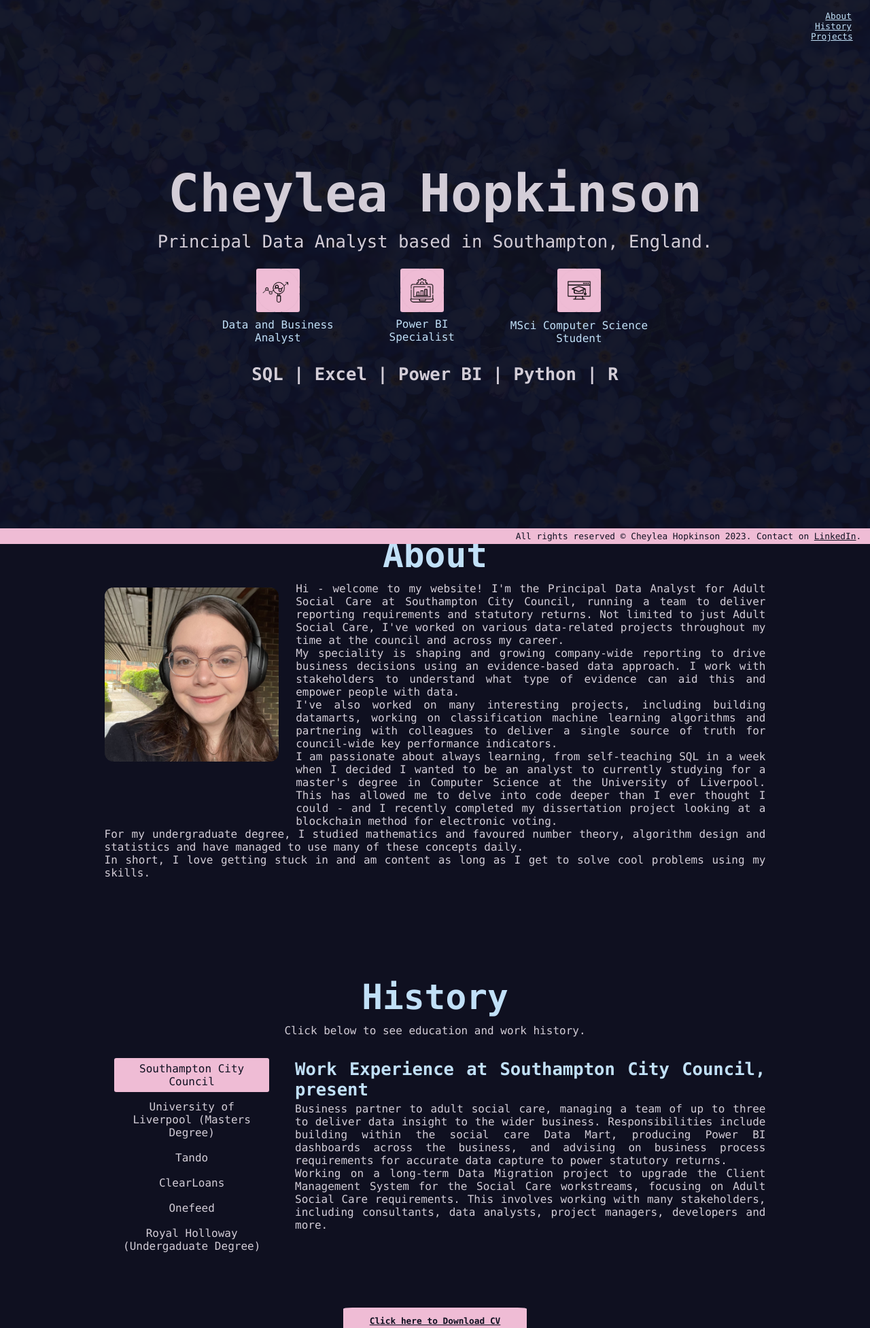
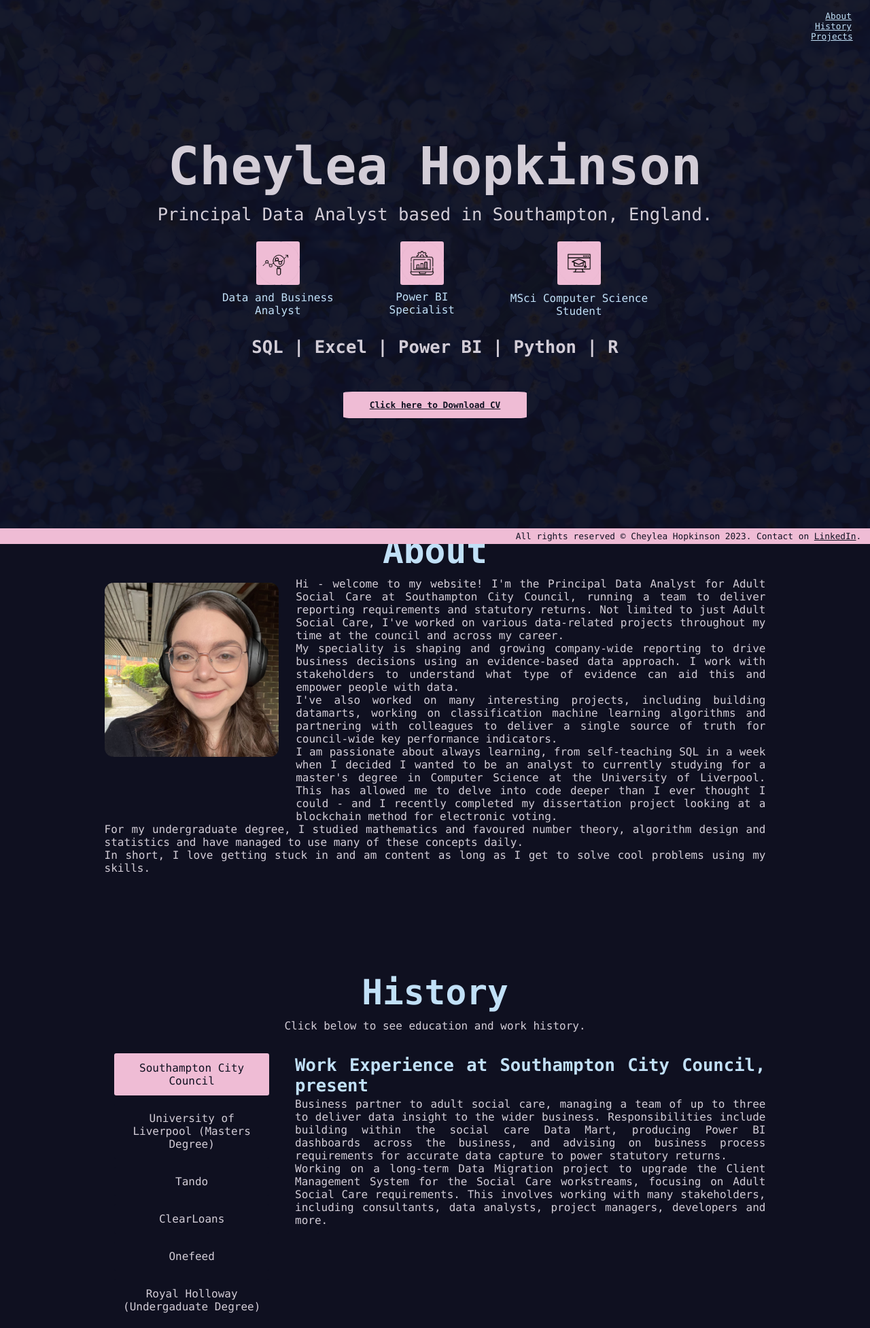
Before and after one commit to cheylea/cheylea.github.io, a Flask app: page / in a window 1280 px wide. Shown: the top 1953 px of the page at 68% size. Run offline with Flask 3, Linux system fonts and the light colour scheme.

Commit message:
Small updates to improve usability

```diff
--- a/index.html
+++ b/index.html
@@ -5,12 +5,14 @@
          –––––––––––––––––––––––––––––––––––––––––––––––––– -->
       <meta charset="utf-8">
       <title>Cheylea Hopkinson</title>
+      <meta name="viewport" content="width=device-width, initial-scale=1.0">
       <meta name="description" content="Home page for personal website of Cheylea Hopkinson">
       <meta name="author" content="Cheylea Hopkinson">
       <!-- CSS
          –––––––––––––––––––––––––––––––––––––––––––––––––– -->
       <link rel="stylesheet" href="{{ url_for('static', filename='css/stylesheet.css') }}">
       <link rel="stylesheet" href="static/css/stylesheet.css">
+      <link rel="stylesheet" href="static/css/mobile.css" media="screen and (max-width: 768px)">
       <!-- Favicon
          –––––––––––––––––––––––––––––––––––––––––––––––––– -->
       <link rel="icon" type="image/png" href="{{ url_for('static', filename='images/cheylea_favicon.png') }}">
@@ -38,16 +40,15 @@
          </div>
          <br>
          <p><b>SQL | Excel | Power BI | Python | R</b></p>
+          <br>
+         <p style="text-align: center"><button class="button"><a href="https://drive.google.com/uc?id=1DDMljKOw0JlPoQ1W4a_Sc3-BnD90klF9&export=download" style="color: #0F1020; font-weight:bold">Click here to Download CV</a></button></p>
+         <br>
          <br>
          <br>
          <br>
             </div>
          <br>
       </div>
-      <br>
-      <br>
-      <br>
-      <br>
       <br>
       <br>
       <!-- About Me
@@ -128,9 +129,7 @@
          </div>
          <br>
          <br>
-         <br>
-         <p style="text-align: center"><button class="button"><a href="https://drive.google.com/uc?id=1DDMljKOw0JlPoQ1W4a_Sc3-BnD90klF9&export=download" style="color: #0F1020; font-weight:bold">Click here to Download CV</a></button></p>
-         <br>
+
             </div>
          <br>
       </div>
--- a/static/css/stylesheet.css
+++ b/static/css/stylesheet.css
@@ -51,7 +51,7 @@ body::after {
   padding-right: 8%;
   color: #D3CDD7;
   text-align: center;
-  margin-top: 30vh;
+  margin-top: 25vh;
 }
 .home h1 {
   font-size: 6vw;
@@ -163,7 +163,7 @@ body::after {
 }
 
 /* 7. Download CV Button */
-.main .button {
+.home .button {
   background-color: #EFBCD5;
   border: none;
   color: #0F1020;
@@ -174,7 +174,7 @@ body::after {
   font-family: "Consolas", Arial, sans-serif;
   align-items: center;
 }
-.main .button:hover {
+.home .button:hover {
   background-color: #C1E0F7;
 }
 
@@ -195,9 +195,10 @@ body::after {
 }
 .main .experience-list li {
   cursor: pointer;
-  padding: 0.75vh;
-  margin-bottom: 0.75vh;
+  padding: 1.5vh;
+  margin-bottom: 1.5vh;
   border-radius: 3px;
+  background-color: #0F1020
 }
 .main .experience-list li:hover {
   background-color: #C1E0F7;
@@ -239,13 +240,13 @@ body::after {
   bottom: 0;
   left: 0;
   right: 0;
-  opacity: 0;
+  opacity: 0.8;
   transition: .5s ease;
   background-color: #0F1020;
   border-radius: 5%;
 }
 .projects .container:hover .overlay {
-  opacity: 0.8;
+  background-color: #D3CDD7;
 }
 .projects .text {
   color: #D3CDD7;
@@ -256,6 +257,10 @@ body::after {
   left: 50%;
   transform: translate(-50%, -50%);
   text-align: center;
+}
+
+.projects .container:hover .text{
+  color: #0F1020;
 }
 
 /* 10. Styling for the footer of the website */
```
